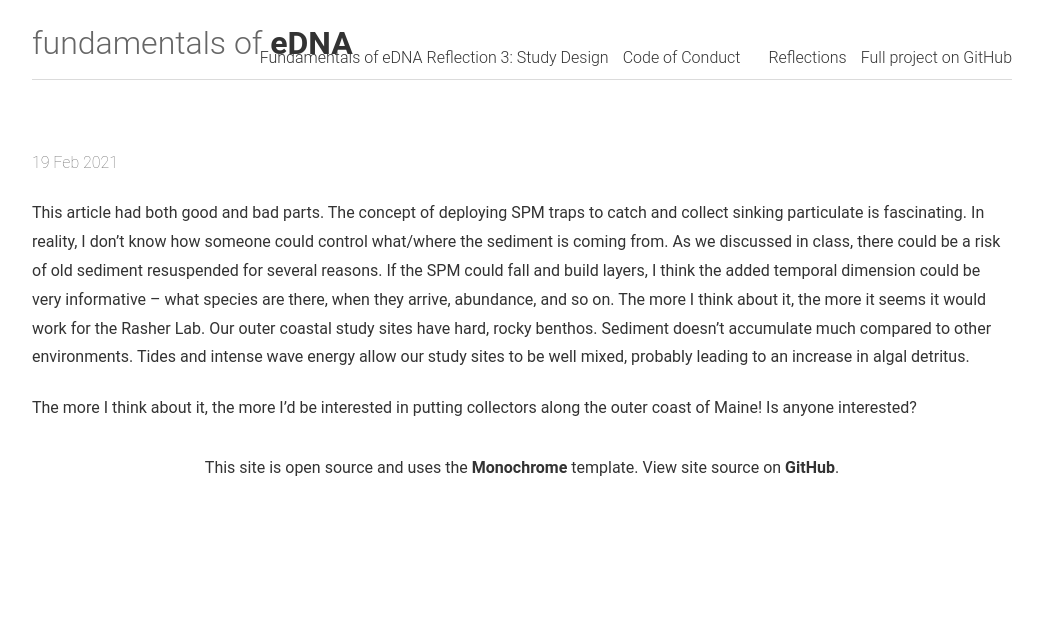
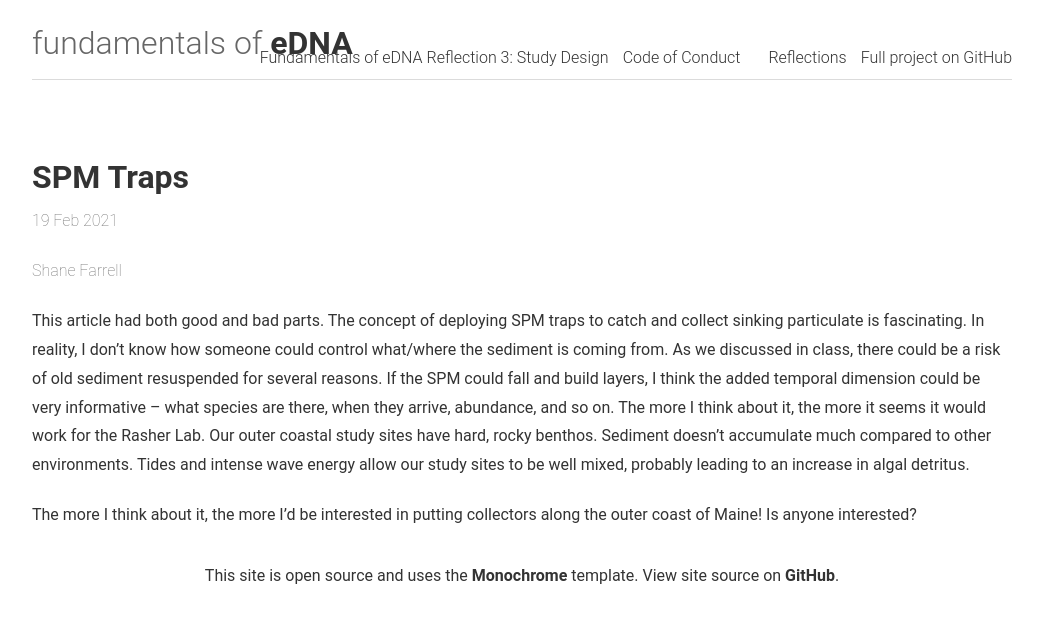
Before and after one commit to fundamentals-eDNA/fundamentals-eDNA.github.io, a Jekyll site: the page built from _posts/2021-02-19-reflection_SF_week4.md, in a window 1280 px wide. Shown: the top 623 px of the page, without its empty margins (118-1161 px from the left). Built offline with Jekyll 4.4.1, drawn with Linux system fonts in a browser that asks for light colours; some of the changed lines change nothing that is shown.

Commit message:
week 4 v3

```diff
--- a/_posts/2021-02-19-reflection_SF_week4.md
+++ b/_posts/2021-02-19-reflection_SF_week4.md
@@ -1,7 +1,7 @@
 ---
-title "SPM Traps""
-Date "Feb 19 2021"
-author "Shane Farrell"
+title: SPM Traps
+date: Feb 19 2021
+author: Shane Farrell
 ---
 
 This article had both good and bad parts. The concept of deploying SPM traps to catch and collect sinking particulate is fascinating. In reality, I don’t know how someone could control what/where the sediment is coming from. As we discussed in class, there could be a risk of old sediment resuspended for several reasons. If the SPM could fall and build layers, I think the added temporal dimension could be very informative – what species are there, when they arrive, abundance, and so on. The more I think about it, the more it seems it would work for the Rasher Lab. Our outer coastal study sites have hard, rocky benthos. Sediment doesn’t accumulate much compared to other environments. Tides and intense wave energy allow our study sites to be well mixed, probably leading to an increase in algal detritus.
```
